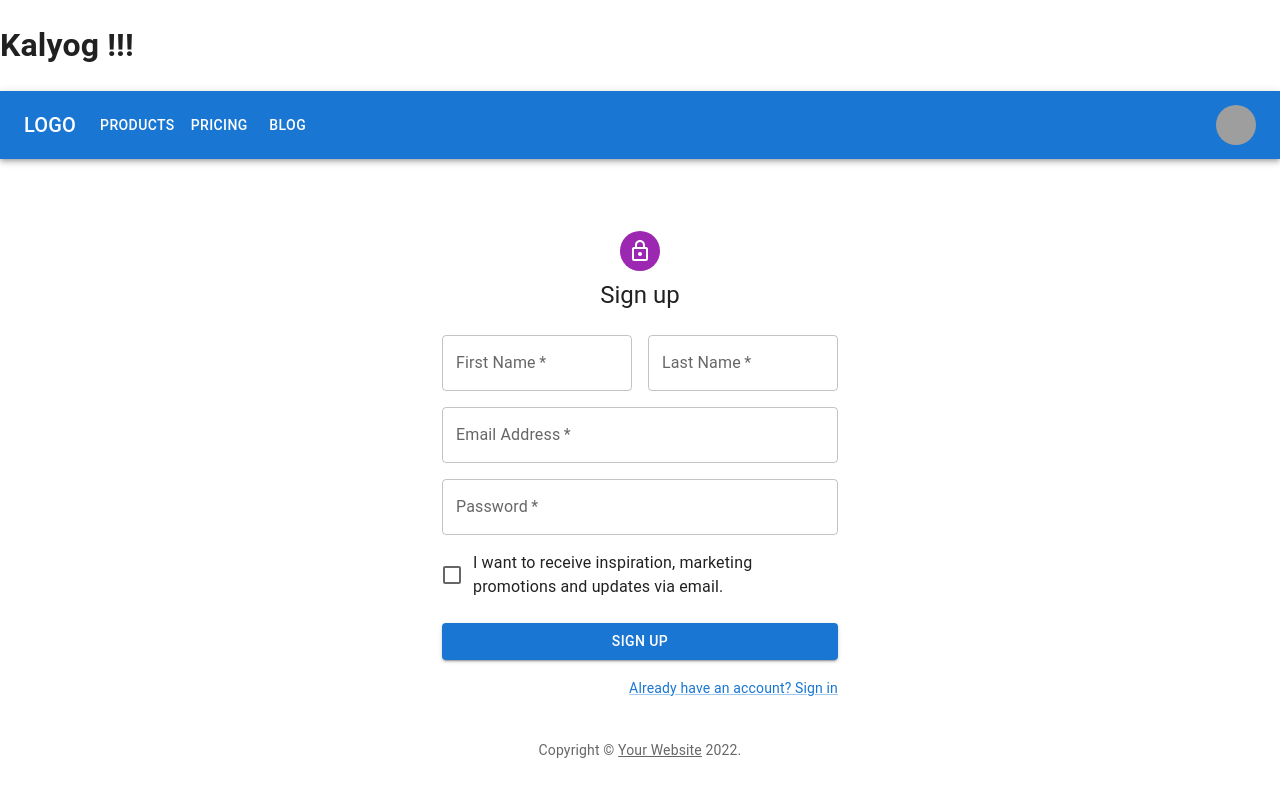
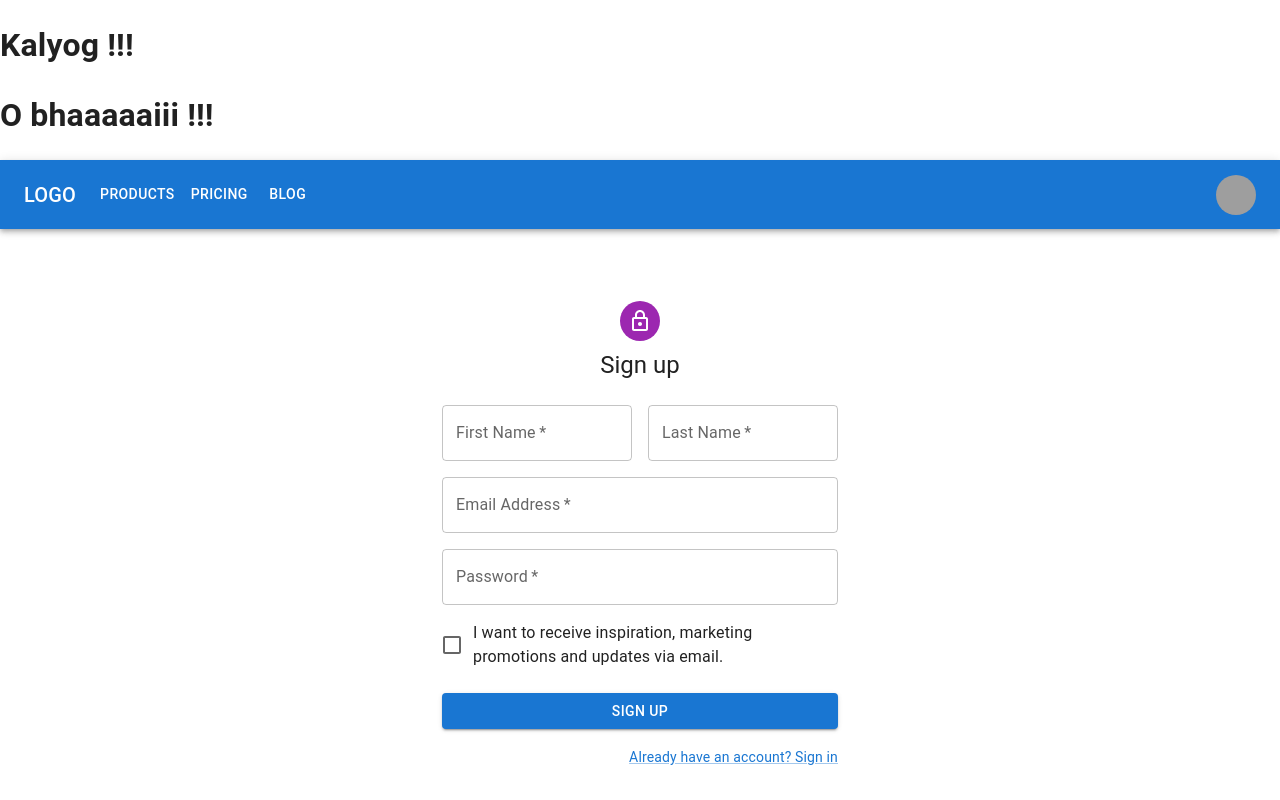
Before and after one commit to Osman-Alee/untitled11, a React (Create React App) app: page / in a window 1280 px wide. Shown: the top 800 px of the page. Built offline with nearby package versions, Linux system fonts and the light colour scheme; grey boxes are pictures that could not be loaded.

Commit message:
Update App.js

```diff
--- a/src/App.js
+++ b/src/App.js
@@ -8,6 +8,7 @@ function App() {
   return (
       <>
           <h1>Kalyog !!!</h1>
+          <h1>O bhaaaaaiii !!!</h1>
           <ResponsiveAppBar/>
           <SignUp/>
           <SignIn/>
```
